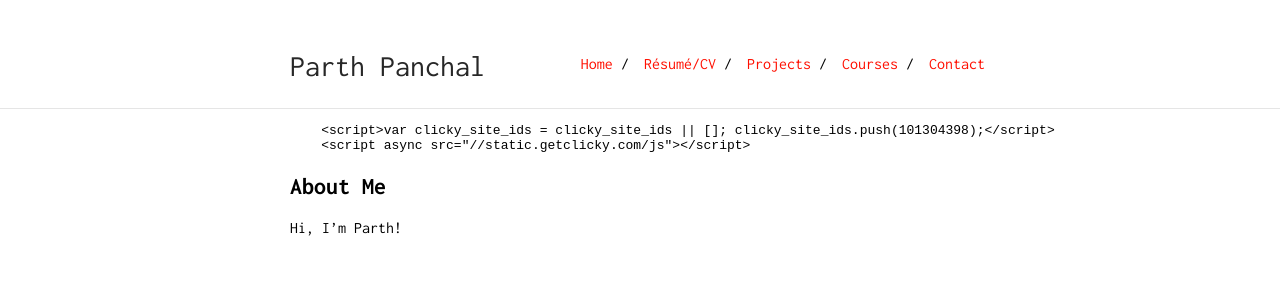
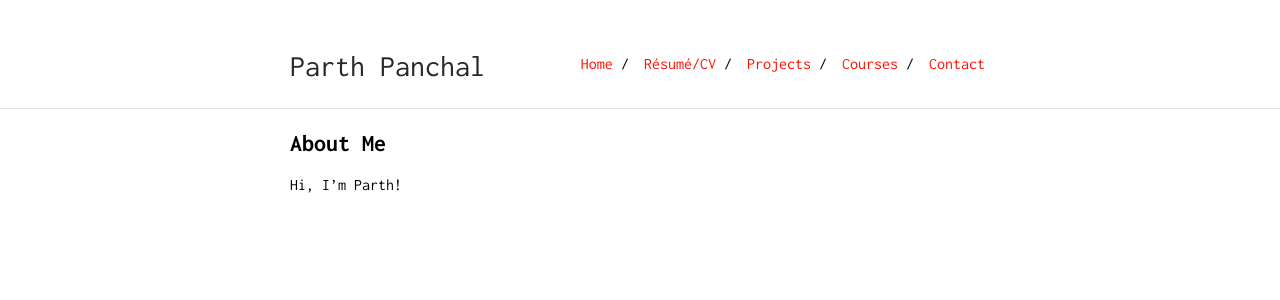
Before and after one commit to parth-panchal/parth-panchal.github.io, a Jekyll site: the page built from index.md, in a window 1280 px wide. Shown: the top 300 px of the page. Built offline with Jekyll 4.4.1, drawn with Linux system fonts in a browser that asks for light colours; our own code applies the rules of GitHub Pages for plain Markdown files.

Commit message:
Update index.md

````diff
--- a/index.md
+++ b/index.md
@@ -2,11 +2,6 @@
 layout: default
 ---
 
-```html
-    <script>var clicky_site_ids = clicky_site_ids || []; clicky_site_ids.push(101304398);</script>
-    <script async src="//static.getclicky.com/js"></script>
-```
-
 ## About Me
 
 Hi, I'm Parth!
````
